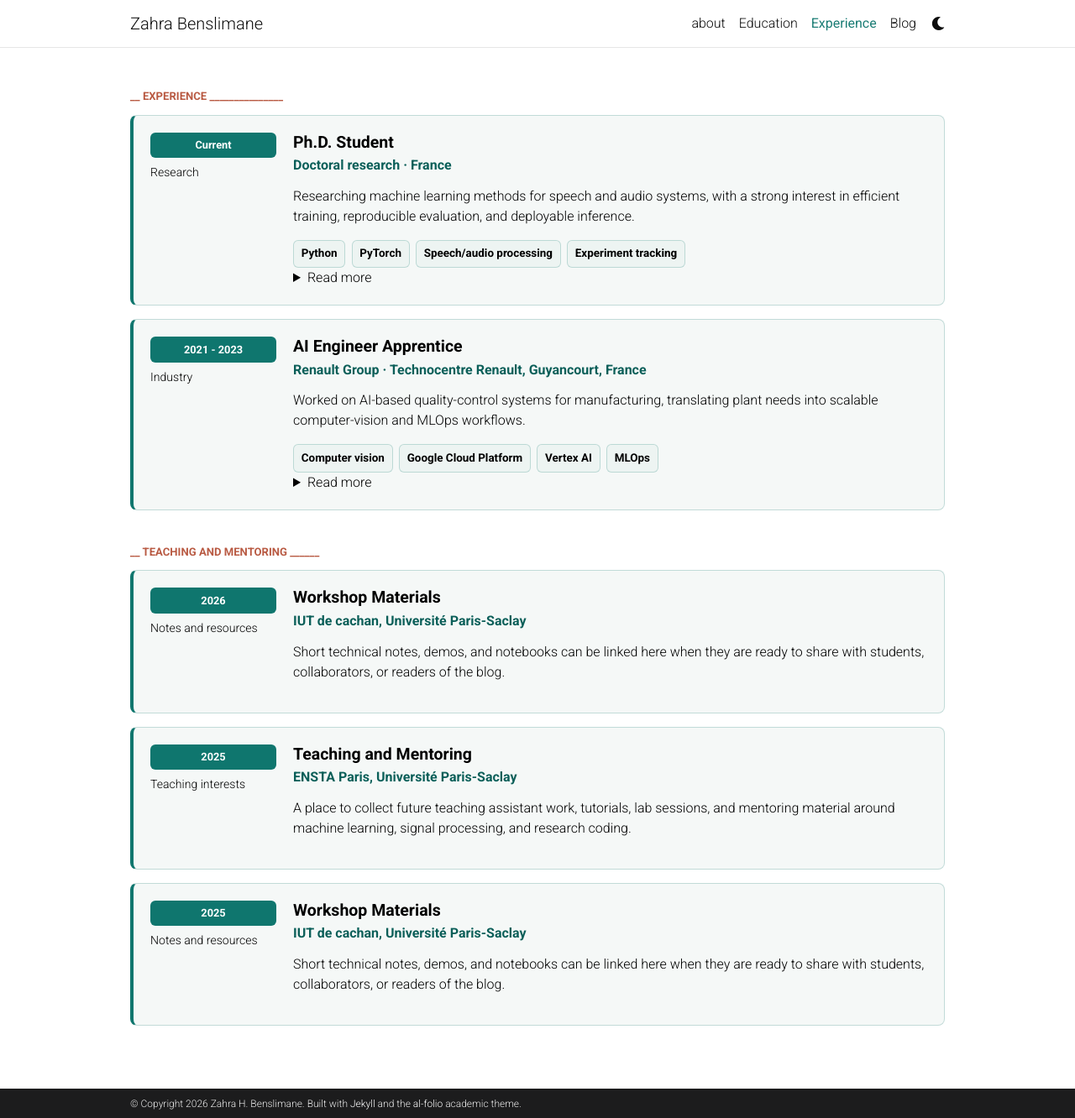
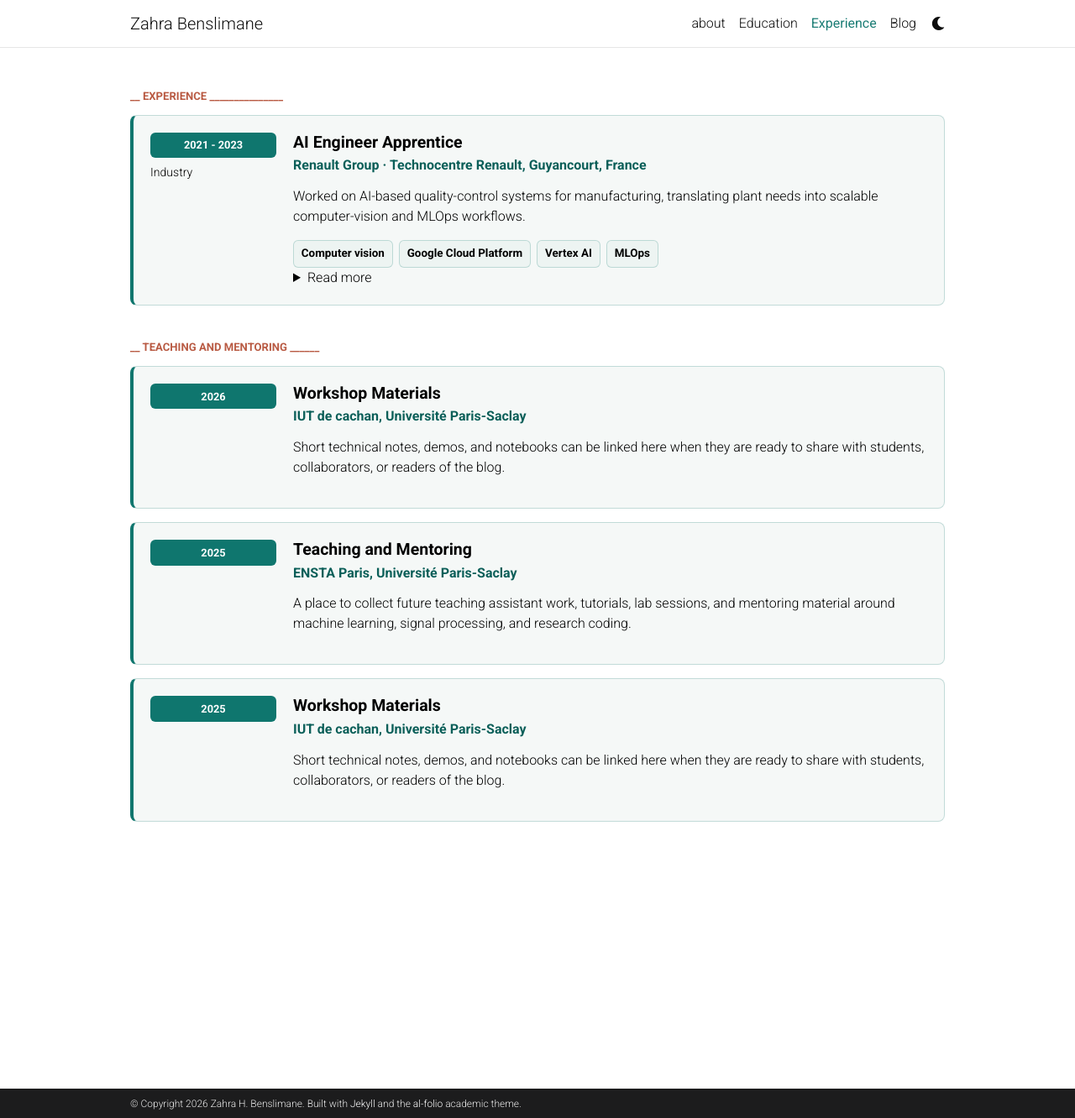
Before and after one commit to ZahraBenslimane/Portfolio, a Jekyll site: the page built from _pages/experience.md, in a window 1280 px wide and 1332 px high. Shown: the whole window at 84% size. Built offline with Jekyll 4.4.1, drawn with Linux system fonts in a browser that asks for light colours; comment, search, counter and statistics services are not loaded; a style sheet for code colours, icons or effects is not loaded.

Commit message:
new version layout

```diff
--- a/_data/teaching.yml
+++ b/_data/teaching.yml
@@ -1,7 +1,6 @@
 - title: Workshop Materials
   institution: IUT de cachan, Université Paris-Saclay
   period: 2026
-  role: Notes and resources
   description: >
     Short technical notes, demos, and notebooks can be linked here when they are ready
     to share with students, collaborators, or readers of the blog.
@@ -14,7 +13,6 @@
 - title: Teaching and Mentoring
   institution: ENSTA Paris, Université Paris-Saclay
   period: 2025
-  role: Teaching interests
   description: >
     A place to collect future teaching assistant work, tutorials, lab sessions,
     and mentoring material around machine learning, signal processing, and research coding.
@@ -23,7 +21,6 @@
 - title: Workshop Materials
   institution: IUT de cachan, Université Paris-Saclay
   period: 2025
-  role: Notes and resources
   description: >
     Short technical notes, demos, and notebooks can be linked here when they are ready
     to share with students, collaborators, or readers of the blog.
```
Also changed, not shown: _data/experience.yml (+17 -17 lines).
